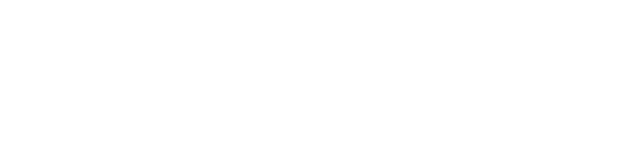
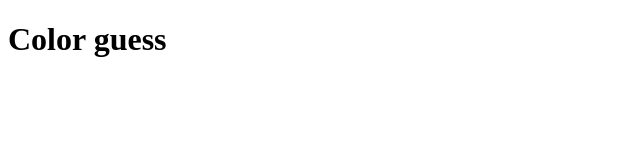
Before and after one commit to gkfreitas/color-guess, a website: page index.html in a window 1280 px wide. Shown: the whole page, without its empty margins (0-640 px from the left). Drawn offline with Linux system fonts and the light colour scheme.

Commit message:
REQ 1 - Finalizado, titulo adicionado

```diff
--- a/index.html
+++ b/index.html
@@ -8,6 +8,7 @@
   <title>Color guess</title>
 </head>
 <body>
+  <h1 id="title">Color guess</h1>
 <script src="script.js"></script>
 </body>
 </html>
```
